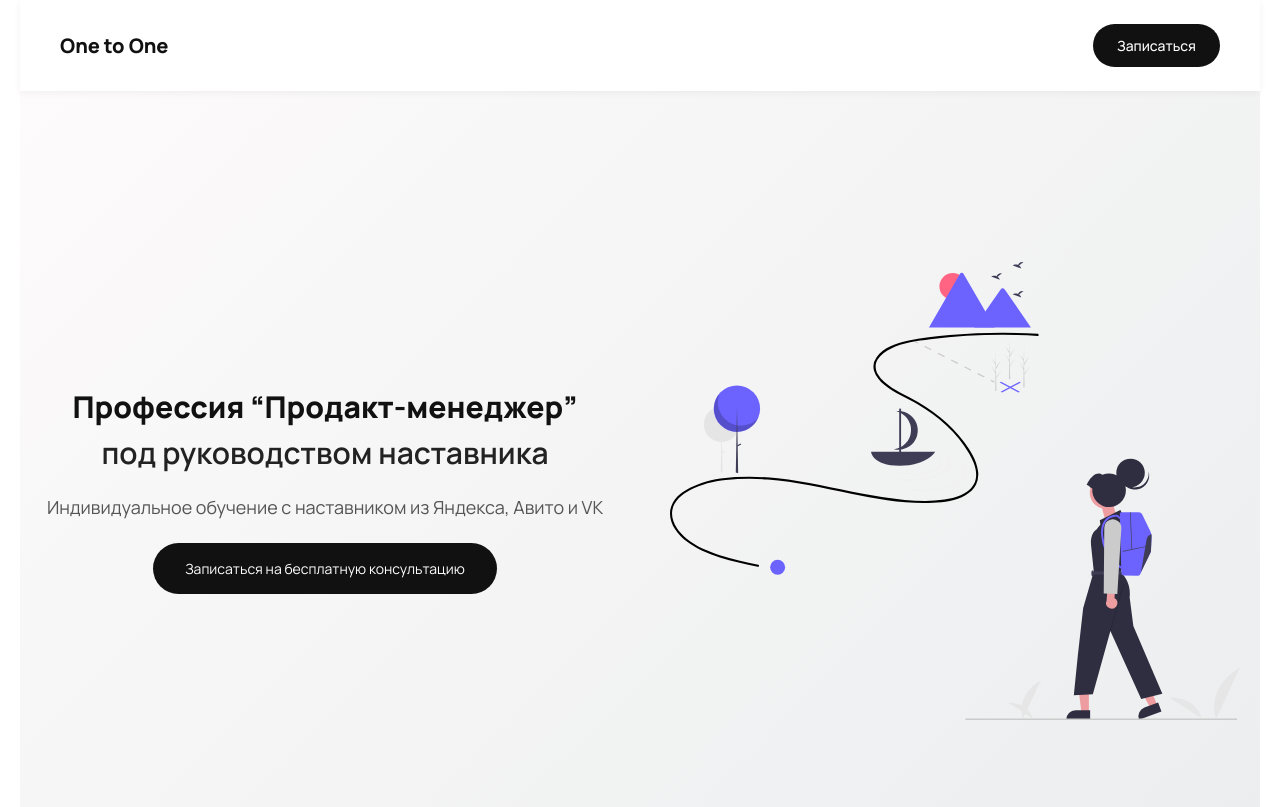
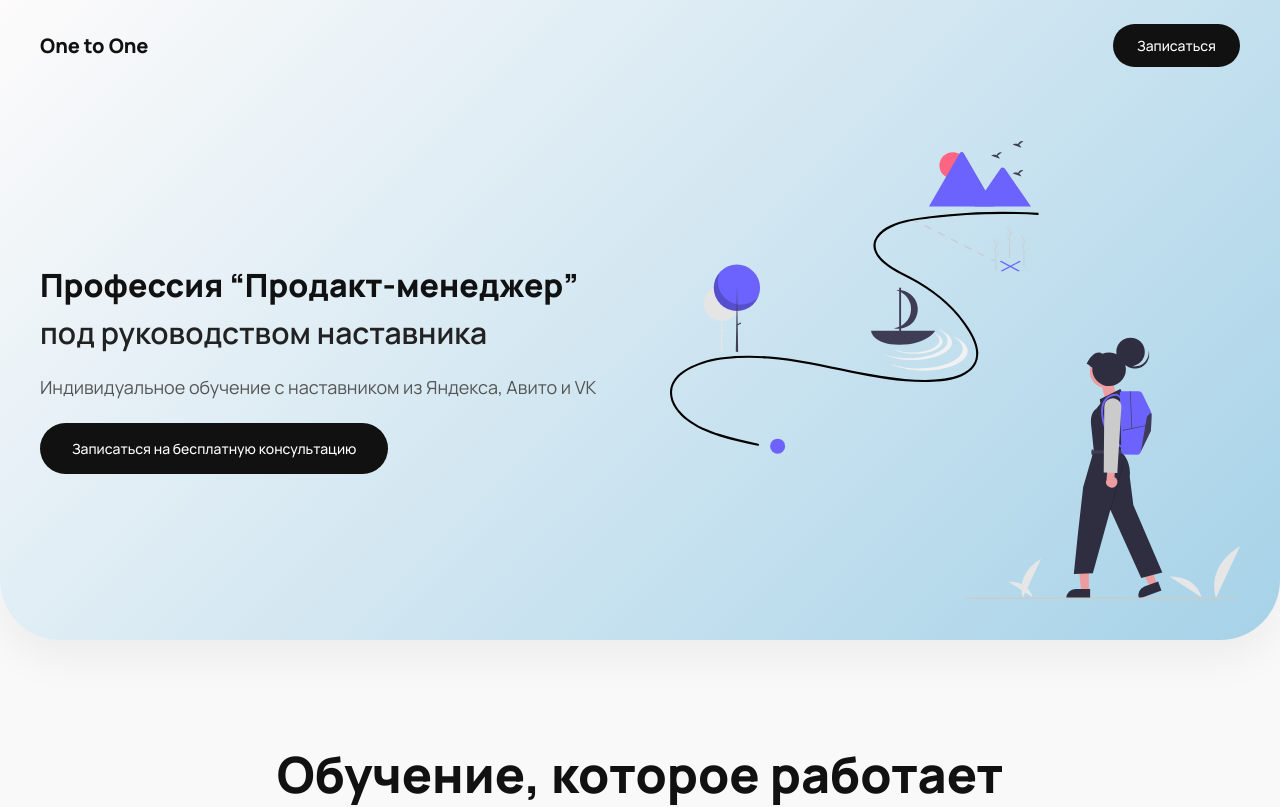
Before and after one commit to Ayraek/new-page-one-to-one, a React (Vite) app: page / in a window 1280 px wide. Shown: the top 807 px of the page. Built offline with nearby package versions, Linux system fonts and the light colour scheme.

Commit message:
Обновил код лендинга

```diff
--- a/src/App.css
+++ b/src/App.css
@@ -6,17 +6,26 @@
   --color-bg-white: #ffffff;
   --color-gray: #888;
   --hero-gradient: linear-gradient(135deg, #6c5ce7 0%, #a66bff 100%);
+  --color-page-bg: #f9f9f9;
 }
 
-body {
+html, body {
   margin: 0;
   padding: 0;
   font-family: var(--font-main);
   color: var(--color-text);
-  background-color: var(--color-bg-white);
+  background-color: var(--color-page-bg);
 }
 
+/* Удаляем фиксированную ширину у #root */
 #root {
+  padding: 0;
+  margin: 0;
+  background-color: var(--color-page-bg);
+}
+
+/* Контейнер ограничен шириной только внутри блоков */
+.container {
   max-width: 1280px;
   margin: 0 auto;
   padding: 0 20px;
--- a/src/components/Concept/Concept.module.css
+++ b/src/components/Concept/Concept.module.css
@@ -5,7 +5,7 @@
   }
 
   .title {
-    font-size: 30px;
+    font-size: 50px;
     font-weight: 800;
     color: #111;
     margin-bottom: 20px;
@@ -35,7 +35,7 @@
   }
 
   .card {
-    background: linear-gradient(135deg, #fdfbfb 0%, #ebedee 100%);
+    background: linear-gradient(135deg, #fdfbfb 0%, #a6d2e8 100%);
     padding: 28px 24px;
     border-radius: 20px;
     box-shadow: 0 8px 20px rgba(0, 0, 0, 0.02);
--- a/src/components/Header/Header.module.css
+++ b/src/components/Header/Header.module.css
@@ -1,13 +1,20 @@
 .header {
+    position: absolute;
+    top: 0;
+    left: 0;
+    width: 100%;
+    z-index: 10;
+
     display: flex;
     justify-content: space-between;
     align-items: center;
+
     padding: 24px 40px;
-    background: #fff;
-    box-shadow: 0 2px 8px rgba(0, 0, 0, 0.05);
-    position: sticky;
-    top: 0;
-    z-index: 1000;
+    max-width: 1280px;
+    margin: 0 auto;
+    box-sizing: border-box;
+    right: 0; /* Для центрирования */
+    left: 0;
   }
 
   .logo {
@@ -27,7 +34,3 @@
     cursor: pointer;
     transition: background-color 0.3s ease;
   }
-
-  .button:hover {
-    background-color: #333;
-  }
--- a/src/components/Hero/Hero.module.css
+++ b/src/components/Hero/Hero.module.css
@@ -1,11 +1,15 @@
 .hero {
-  padding: 100px 20px;
-  min-height: 100vh;
-  background: linear-gradient(135deg, #fdfbfb 0%, #ebedee 100%);
+  position: relative;
+  height: 80vh; /* занимать ~80% высоты экрана */
+  background: linear-gradient(135deg, #fdfbfb 0%, #a6d2e8 100%);
+  padding-top: 100px; /* под хедер */
   display: flex;
   align-items: center;
   justify-content: center;
   overflow: hidden;
+  border-bottom-left-radius: 60px;
+  border-bottom-right-radius: 60px;
+  box-shadow: 0 20px 40px rgba(0, 0, 0, 0.05);
 }
 
 .content {
@@ -24,7 +28,7 @@
 }
 
 .title {
-  font-size: 30px;
+  font-size: 32px;
   font-weight: 800;
   line-height: 1.2;
   color: #111;
@@ -47,7 +51,7 @@
 .button {
   background-color: #111;
   color: #fff;
-  font-weight: 400;
+  font-weight: 500;
   padding: 16px 32px;
   font-size: 14px;
   border: none;
@@ -64,10 +68,11 @@
   flex: 1;
   min-width: 280px;
   display: flex;
-  justify-content: center;
+  justify-content: flex-end;
 }
 
 .imageContainer img {
   max-width: 100%;
   height: auto;
+  object-fit: contain;
 }
```
Also changed, not shown: src/components/Hero/Hero.tsx (+6 -2 lines).
